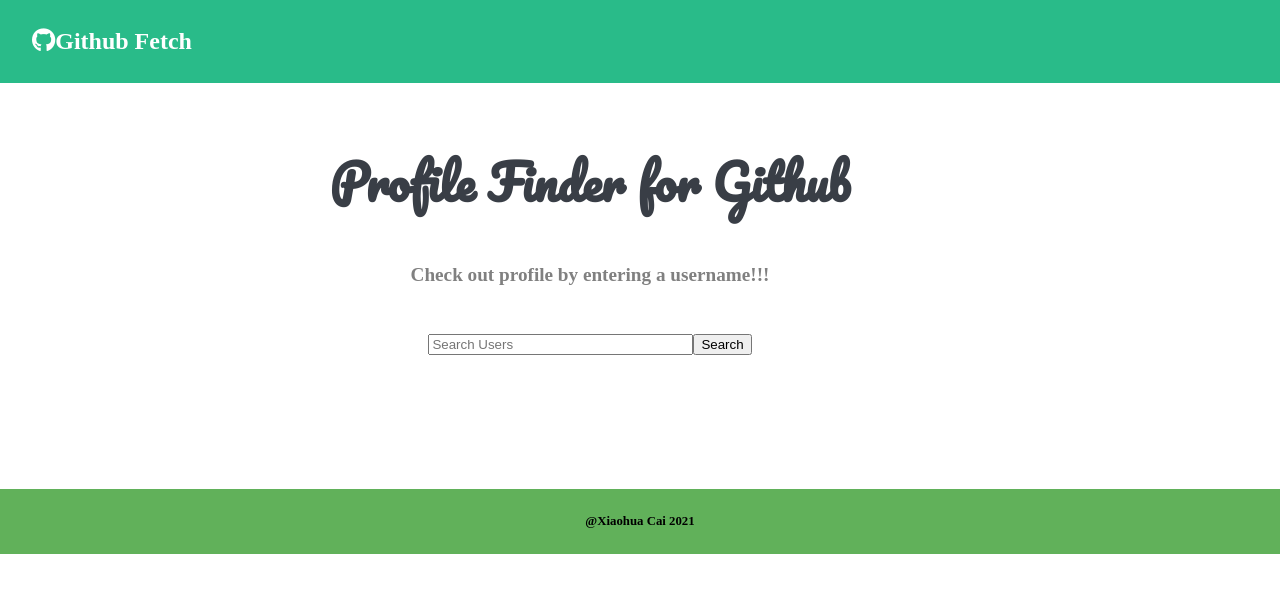
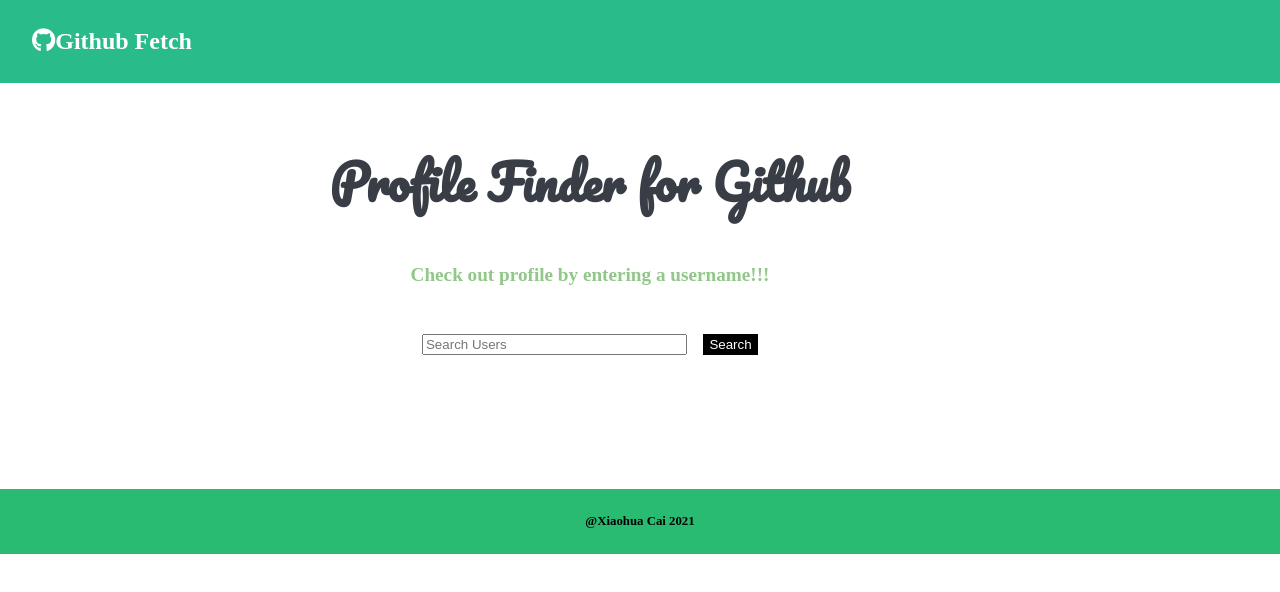
Before and after one commit to xiaohua2003/Github-Finder, a React (Create React App) app: page / in a window 1280 px wide. Shown: the top 592 px of the page. Built offline with nearby package versions, Linux system fonts and the light colour scheme.

Commit message:
add clear button

```diff
--- a/src/App.css
+++ b/src/App.css
@@ -30,7 +30,21 @@ h2 {
 h5 {
   font-size: 1.2rem;
   text-align: center;
-  color: grey;
+  color: #91c788;
+}
+.submit {
+  color: white;
+  border-style: none;
+  padding: 0.2rem 0.4rem;
+  margin-left: 1rem;
+  background-color: black;
+}
+.btn_clear {
+  background-color: #dddddd;
+  color: BLACK;
+  border-style: none;
+  padding: 0.2rem 0.6rem;
+  margin-left: 1rem;
 }
 /*container*/
 .personal_image {
@@ -64,7 +78,7 @@ h5 {
 }
 /*footer*/
 .footer {
-  background-color: #61b15a;
+  background-color: #29bb72;
   margin-bottom: 0px;
   padding: 0.5rem;
   margin-top: 3.4rem;
--- a/src/App.js
+++ b/src/App.js
@@ -19,13 +19,16 @@ const res=await axios.get(`https://api.github.com/search/users?q=${text}&client_
 this.setState({users:res.data.items, loading:false});
 
  }
+ //clear users
+ clearUsers =() => this.setState({users:[], loading:false});
+
   render() {
 
     return (
       <div className="App">
        <Navbar />
        <div className="container">
-        <Search searchUsers={this.searchUsers}/>
+        <Search searchUsers={this.searchUsers} clearUsers={this.clearUsers} showClear={this.state.users.length>0 ? true:false}/>
        <Users loading={this.state.loading} users={this.state.users}/>
        </div>
         <Footer/>
--- a/src/Components/users/Search.js
+++ b/src/Components/users/Search.js
@@ -5,7 +5,9 @@ export class Search extends Component {
         text:''
     };
     static propTypes={
-       searchUsers:propTypes.func.isRequired
+       searchUsers:propTypes.func.isRequired,
+       clearUsers: propTypes.func.isRequired,
+       showClear:propTypes.bool.isRequired
     }
     onSubmit=e=> {
         e.preventDefault();
@@ -25,7 +27,8 @@ export class Search extends Component {
                 <form className="form" onSubmit={this.onSubmit}>
                     <input type="text" placeholder="Search Users" name="text" size="30" value={this.state.text} onChange={this.onChange}/>
                      <input type="submit" className='submit' value="Search"/>
-                </form>
+                     {this.props.showClear&&<button className="btn_clear" onClick={this.props.clearUsers}>Clear</button>}
+               </form>
             </div>
         )
     }
```
